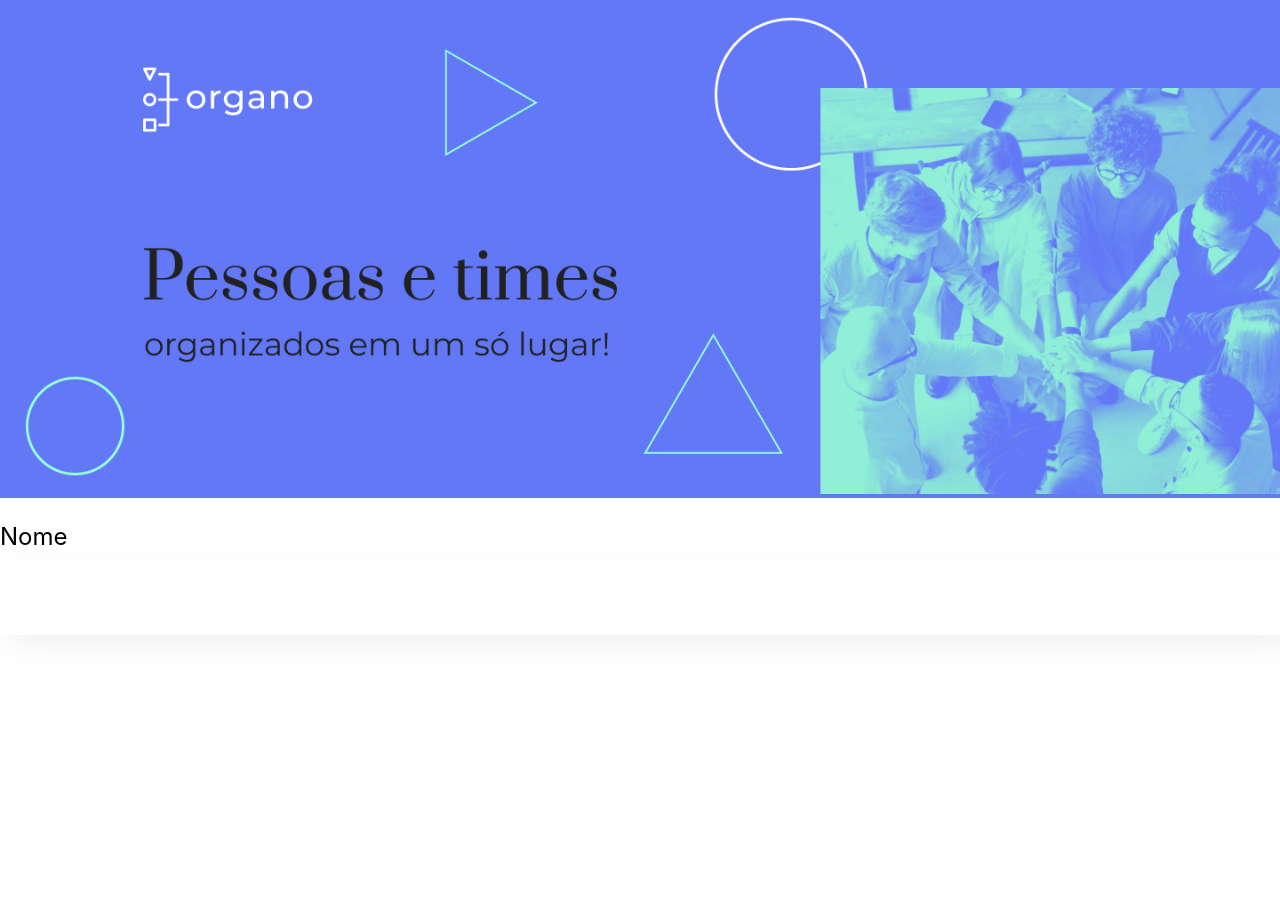
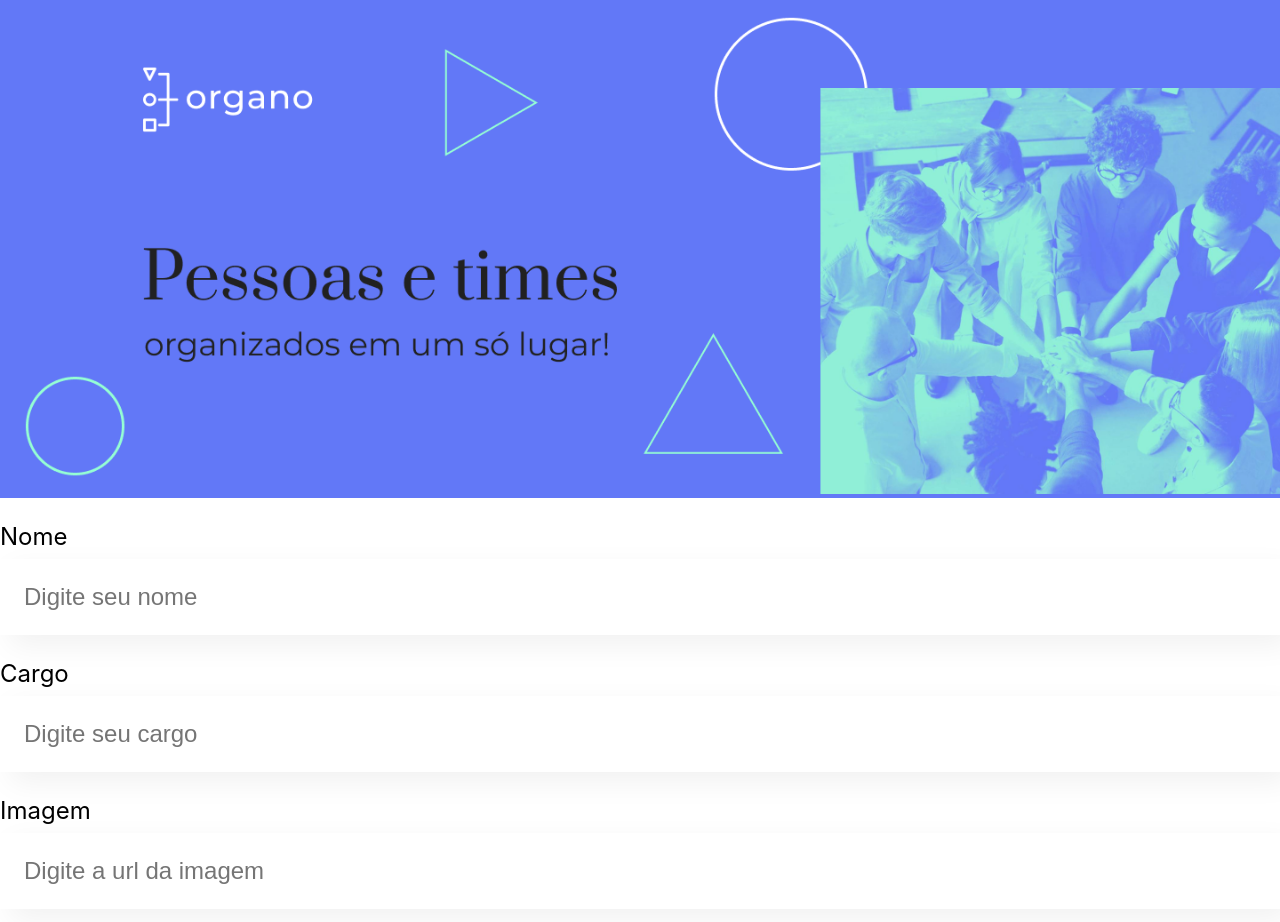
Before and after one commit to guilhermealarcao/organo, a React (Create React App) app: page / in a window 1280 px wide. Shown: the top 922 px of the page. Before the commit the page ends 800 px from the top, so only its background shows below. Built offline with nearby package versions, Linux system fonts and the light colour scheme.

Commit message:
aula 1.7

```diff
--- a/src/App.js
+++ b/src/App.js
@@ -6,7 +6,9 @@
   return (
     <div className="App">
       <Banner />
-      <CampoTexto />
+      <CampoTexto label="Nome" placeholder="Digite seu nome" />
+      <CampoTexto label="Cargo" placeholder="Digite seu cargo" />
+      <CampoTexto label="Imagem" placeholder="Digite a url da imagem" />
     </div>
   );
 }
--- a/src/componentes/CampoTexto/index.js
+++ b/src/componentes/CampoTexto/index.js
@@ -1,10 +1,10 @@
 import './CampoTexto.css';
 
-const CampoTexto = () => {
+const CampoTexto = ({label , placeholder}) => {
     return (
         <div className='campo-texto'>
-            <label>Nome</label>
-            <input />
+            <label>{label}</label>
+            <input placeholder={placeholder} />
         </div>
     )
 }
```
